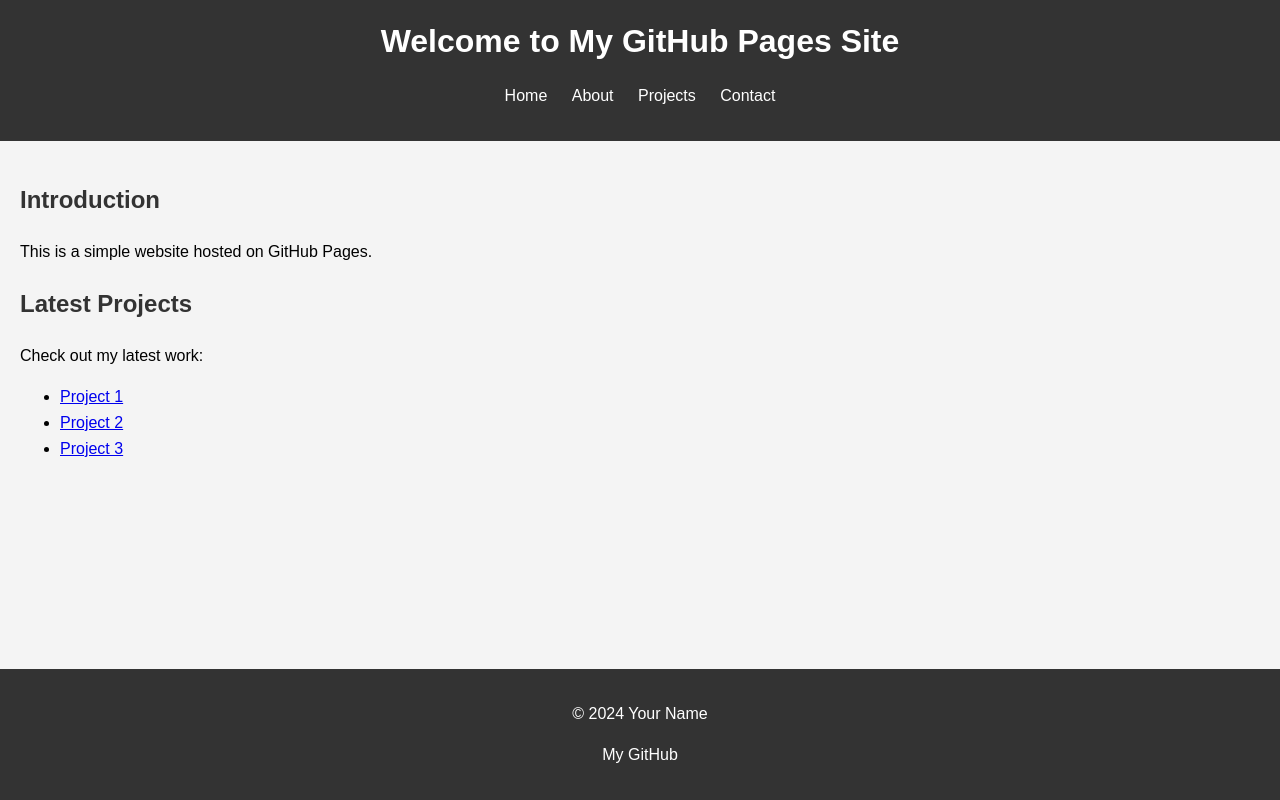
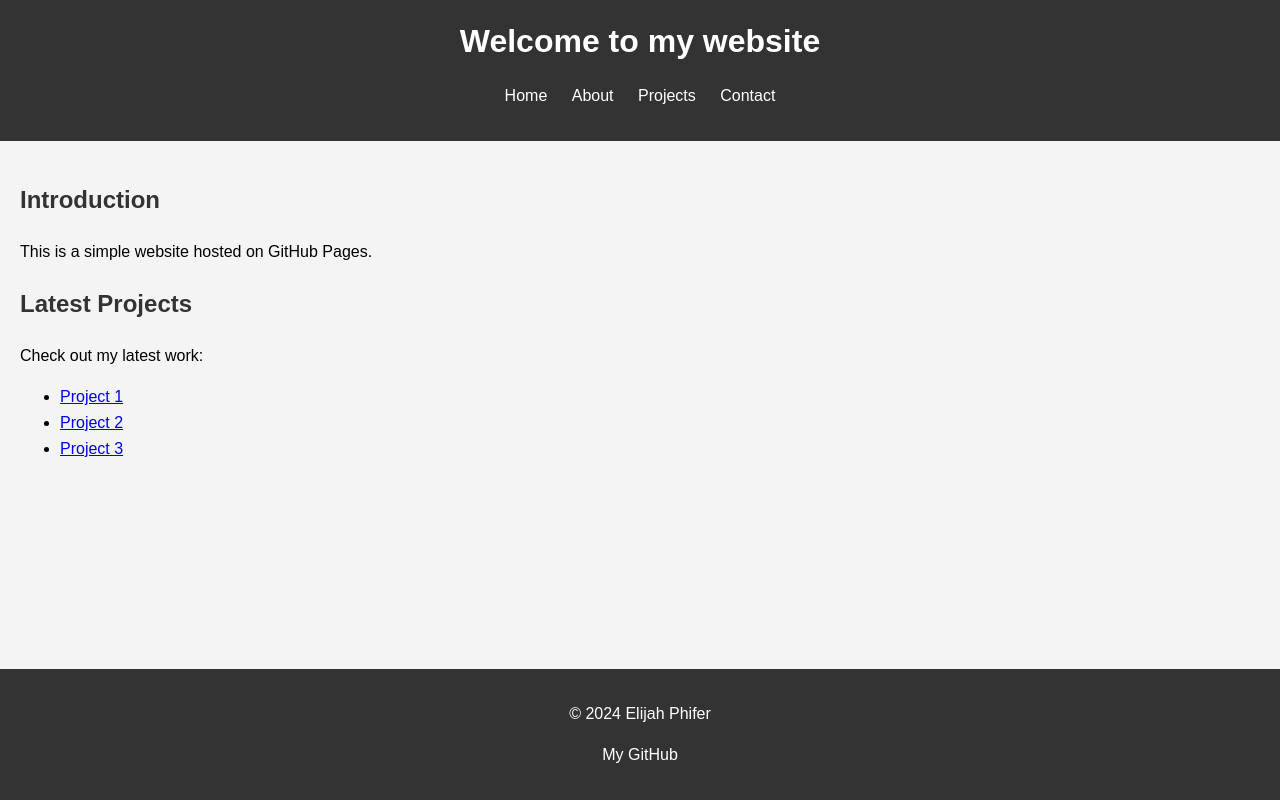
Before and after one commit to Elijah-Phifer/elijahphifer.github.io, a plain HTML site: page index.html in a window 1280 px wide. Drawn offline with Linux system fonts and the light colour scheme.

Commit message:
update index

```diff
--- a/index.html
+++ b/index.html
@@ -3,12 +3,12 @@
 <head>
     <meta charset="UTF-8">
     <meta name="viewport" content="width=device-width, initial-scale=1.0">
-    <title>My GitHub Pages Site</title>
+    <title>Elijah Phifer II</title>
     <link rel="stylesheet" href="style/index.css"> <!-- Link to an external stylesheet if needed -->
 </head>
 <body>
     <header>
-        <h1>Welcome to My GitHub Pages Site</h1>
+        <h1>Welcome to my website</h1>
         <nav>
             <ul>
                 <li><a href="index.html">Home</a></li>
@@ -37,7 +37,7 @@
     </main>
 
     <footer>
-        <p>&copy; 2024 Your Name</p>
+        <p>&copy; 2024 Elijah Phifer</p>
         <p><a href="https://github.com/Elijah-Phifer">My GitHub</a></p>
     </footer>
 </body>
```
